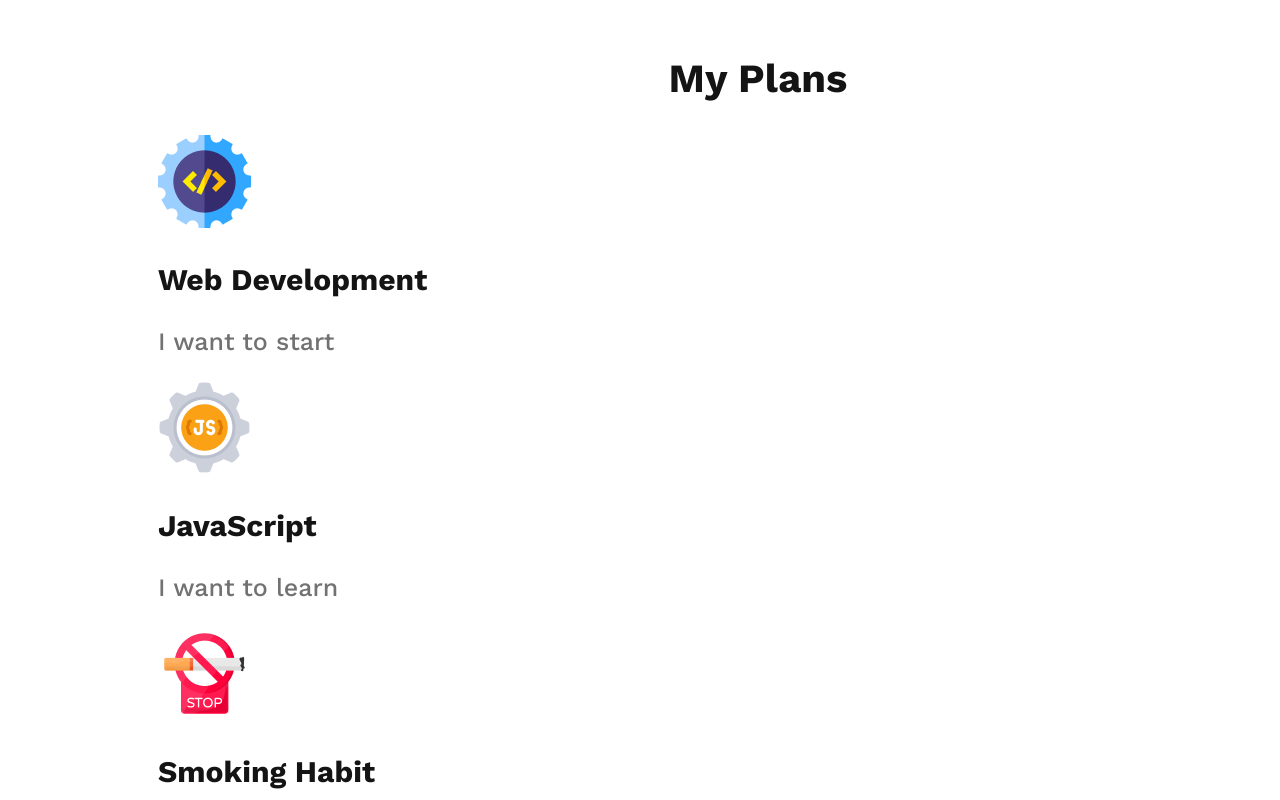
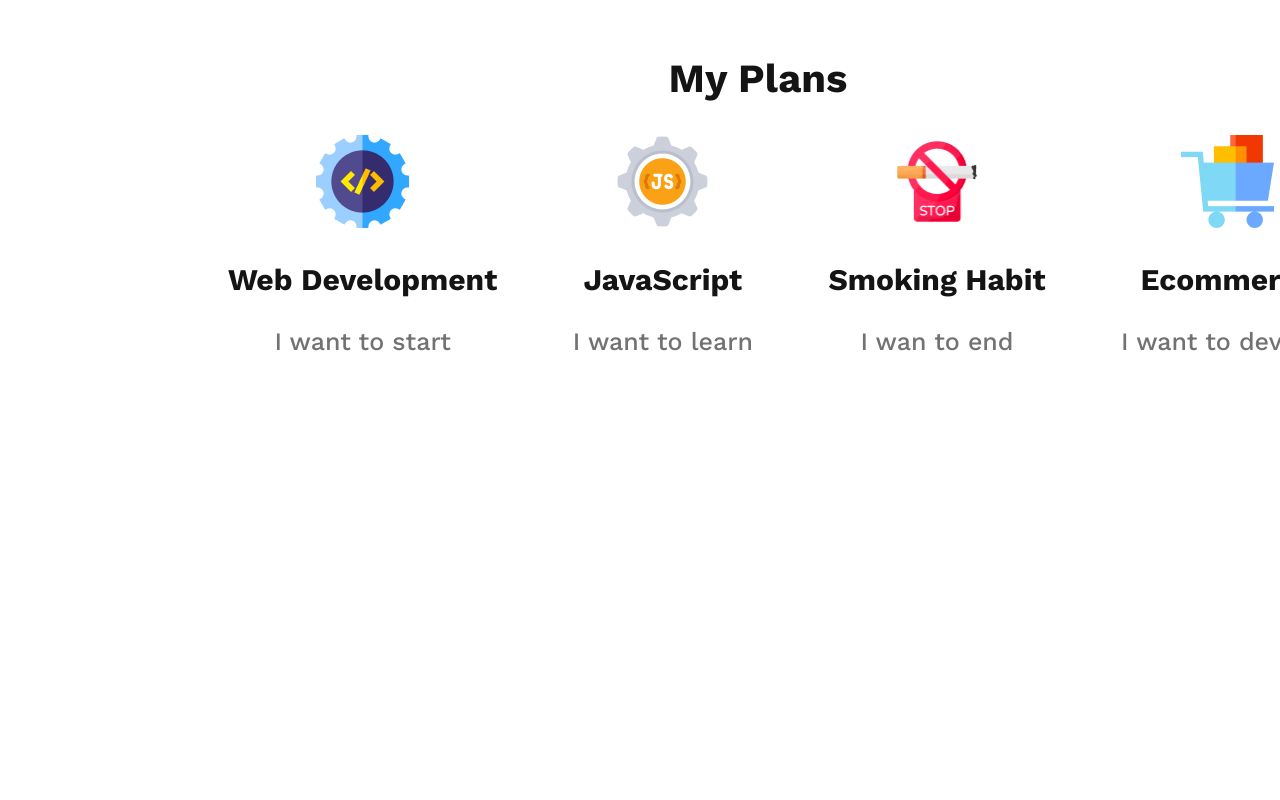
Before and after one commit to Mohammed-Saiful-Islam/new-year-new-me, a plain HTML site: page new-year-new-me.html in a window 1280 px wide. Shown: the part 1560-2360 px from the top of the page. After the commit the page ends 1949 px from the top, so only its background shows below. Drawn offline with nearby package versions, Linux system fonts and the light colour scheme.

Commit message:
main middle completed

```diff
--- a/new-year-new-me.html
+++ b/new-year-new-me.html
@@ -52,19 +52,19 @@
                     <h3 class="main-middle-box-headline">
                         Web Development
                     </h3>
-                    <p class="main-middle-box-paragraph">I want to start</p>
+                    <p class="main-middle-box-paragraph">I want to start</p></div>
                 <div class="main-middle-box-element">
                     <img class="main-middle-box-icon" src="images/icons/js.png" alt="">
                     <h3 class="main-middle-box-headline">
                         JavaScript
                     </h3>
-                    <p class="main-middle-box-paragraph">I want to learn</p>
+                    <p class="main-middle-box-paragraph">I want to learn</p></div>
                 <div class="main-middle-box-element">
                     <img class="main-middle-box-icon" src="images/icons/smoke.png" alt="">
                     <h3 class="main-middle-box-headline">
                         Smoking Habit
                     </h3>
-                    <p class="main-middle-box-paragraph">I wan to end </p>
+                    <p class="main-middle-box-paragraph">I wan to end </p></div>
                 <div class="main-middle-box-element">
                     <img class="main-middle-box-icon" src="images/icons/ecom.png" alt="">
                     <h3 class="main-middle-box-headline">
--- a/styles/style.css
+++ b/styles/style.css
@@ -109,7 +109,11 @@ header {
 
 .main-middle-boxes {}
 
-.main-middle-box-element {}
+.main-middle-box-element {
+    display: inline-block;
+    margin-left: 70px;
+    text-align: center;
+}
 
 
 .main-middle-box-icon {
```
